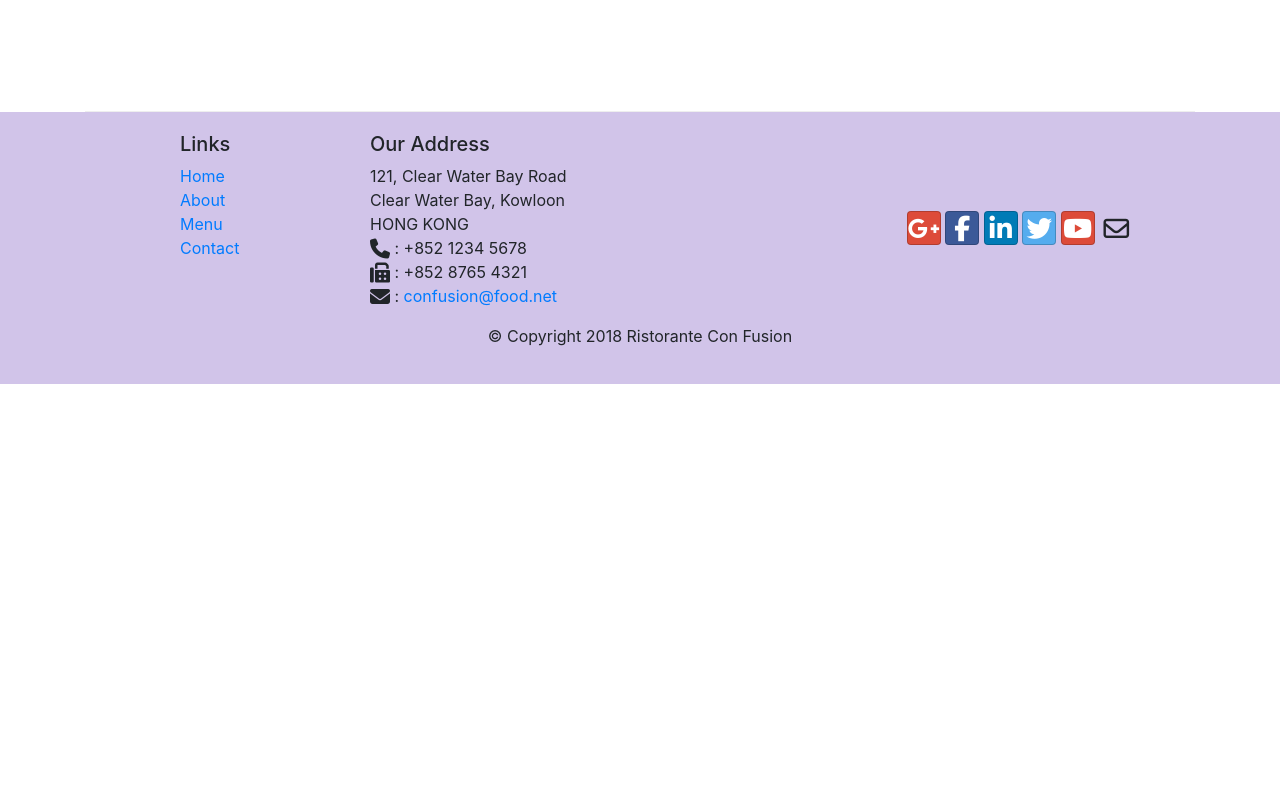
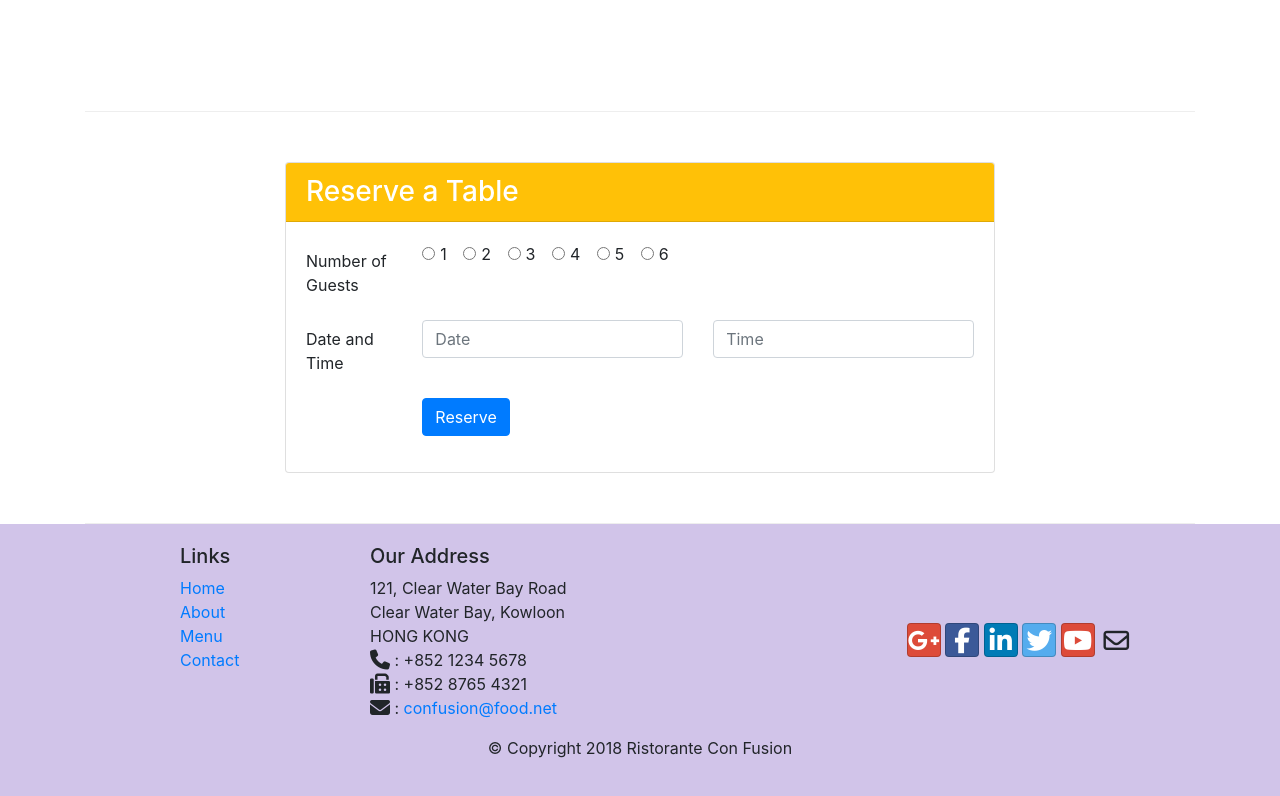
Before and after one commit to MdAyan101/Bootstrap, a plain HTML site: page index.html in a window 1280 px wide. Shown: the part 1422-2218 px from the top of the page. Before the commit the page ends 1806 px from the top, so only its background shows below. Drawn offline with nearby package versions, Linux system fonts and the light colour scheme.

Commit message:
Assignment 2

```diff
--- a/index.html
+++ b/index.html
@@ -59,6 +59,11 @@
                 <div class="col-12 col-sm align-self-center">
                     <img src="img/logo.png" class="img-fluid">
                 </div>
+                <div class="col-12 col-sm align-self-center">
+                    <a id="reservebutton" role="button" class="btn btn-block nav-link btn-warning text-black" href="#reservetable">Reserve Table</a>
+                </div>
+
+
             </div>
         </div>
     </header>
@@ -91,8 +96,15 @@
                 <h3>This Month's Promotions</h3>
             </div>
             <div class="col col-sm col-md">
-                <h2>Weekend Grand Buffet</h2>
-                <p class=" d-none d-sm-block">Featuring mouthwatering combinations with a choice of five different salads, six enticing appetizers, six main entrees and five choicest desserts. Free flowing bubbly and soft drinks. All for just $19.99 per person </p>
+                <div class="media">
+                    <div class="media-body">
+                        <h2 class="mt-0">Weekend Grand Buffet <span class="badge badge-danger">NEW</span></h2>
+                        <p class=" d-none d-sm-block">Featuring mouthwatering combinations with a choice of five different salads, six enticing appetizers, six main entrees and five choicest desserts. Free flowing bubbly and soft drinks. All for just $19.99 per person </p>
+
+                    </div>
+                    <img class="d-flex ml-3 img-thumbnail align-self-center" src="img/buffet.png" alt="buffet">
+                </div>
+
             </div>
         </div>
 
@@ -112,7 +124,93 @@
 
             </div>
         </div>
+        <div class="row row-content align-item-center justify-content-center" id="reservetable">
+            <div class="col-12 col-sm-8 ">
+                <div class="card">
+                    <h3 class="card-header bg-warning text-white">Reserve a Table</h3>
+
+
+                    <div class="card-body">
+                        <form>
+                            <div class="form-group row">
+                                <label for="guest" class="col-sm-2 col-form-label">Number of Guests</label>
+
+                                <div class="col-sm">
+                                    <div class="form-check form-check-inline">
+
+                                        <input class="form-check-input" type="radio" name="optradio" value="1" id="guest1">
+
+                                        <label class="form-check-label" for="guest1">1</label>
+
+                                    </div>
+
+                                    <div class="form-check form-check-inline">
+
+                                        <input class="form-check-input" type="radio" name="optradio" value="2" id="guest2">
+
+                                        <label class="form-check-label" for="guest2">2</label>
+
+                                    </div>
+
+                                    <div class="form-check form-check-inline">
+
+                                        <input class="form-check-input" type="radio" name="optradio" value="3" id="guest3">
+
+                                        <label class="form-check-label" for="guest3">3</label>
+
+                                    </div>
+
+                                    <div class="form-check form-check-inline">
+
+                                        <input class="form-check-input" type="radio" name="optradio" value="4" id="guest4">
+
+                                        <label class="form-check-label" for="guest4">4</label>
+
+                                    </div>
+
+                                    <div class="form-check form-check-inline">
+
+                                        <input class="form-check-input" type="radio" name="optradio" value="5" id="guest5">
+
+                                        <label class="form-check-label" for="guest5">5</label>
+
+                                    </div>
+
+                                    <div class="form-check form-check-inline">
+
+                                        <input class="form-check-input" type="radio" name="optradio" value="6" id="guest6">
+
+                                        <label class="form-check-label" for="guest6">6</label>
+
+                                    </div>
+
+                                </div>
+
+                            </div>
+                            <div class="form-group row">
+                                <label for="date" class="col-sm-2 col-form-label">Date and Time</label>
+
+                                <div class="col-sm-5">
+                                    <input type="text" class="form-control" id="date" name="date" placeholder="Date">
+                                </div>
+
+                                <div class="col-sm-5">
+                                    <input type="text" class="form-control" id="time" name="time" placeholder="Time">
+                                </div>
+                            </div>
+
+                            <div class="form-group row">
+                                <div class="offset-sm-2 col-sm">
+                                    <button type="submit" class="btn btn-primary">Reserve</button>
+                                </div>
+
+                            </div>
+                        </form>
+                   </div>
+            </div>
+        </div>
     </div>
+</div>
 
     <footer class="footer">
         <div class="container">
```
